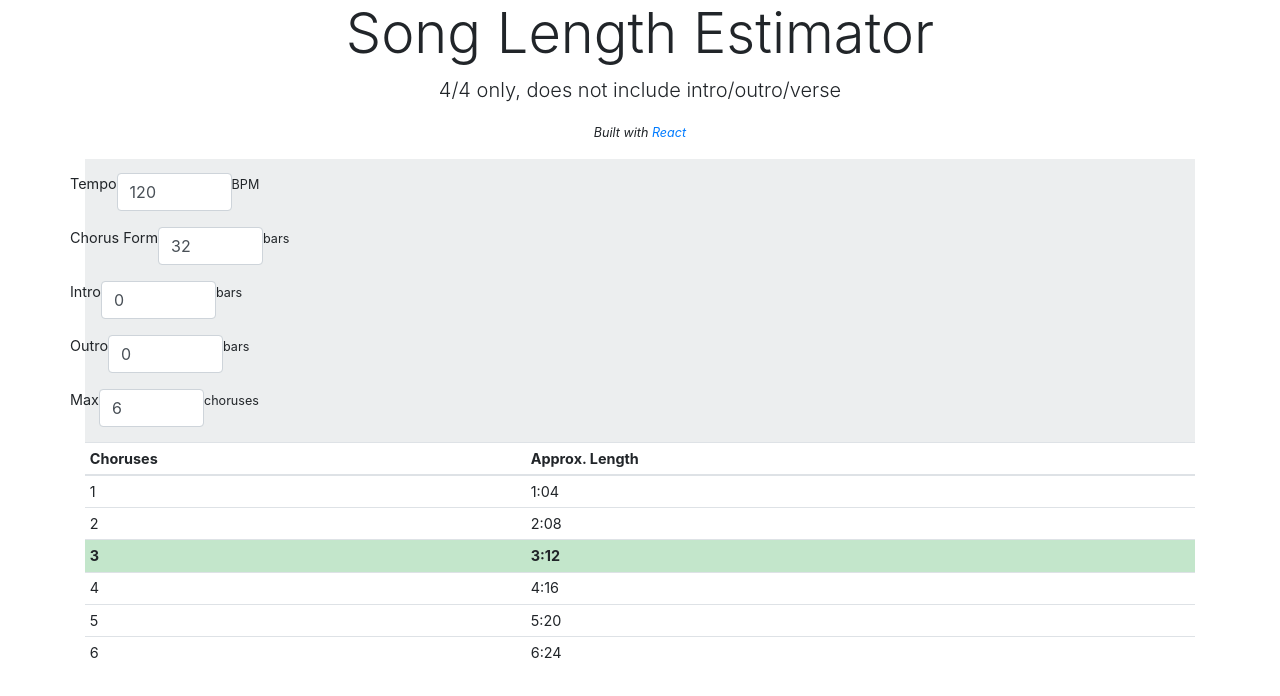
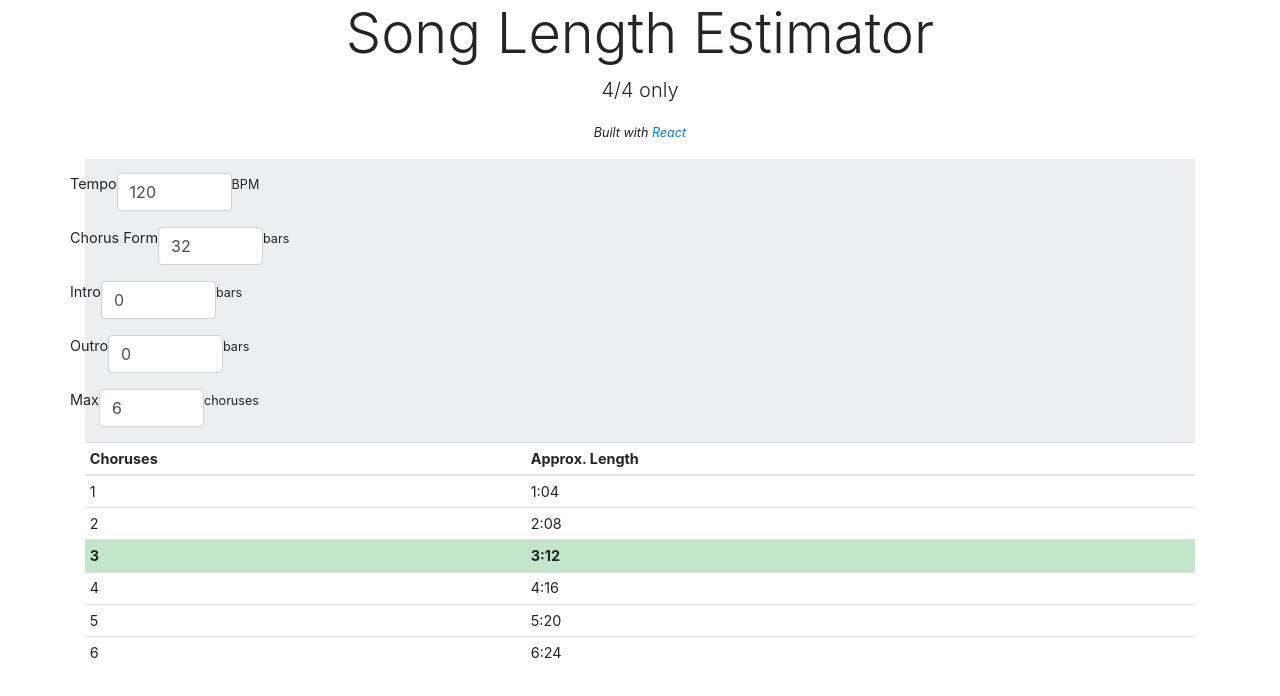
Before and after one commit to alexburr/Estimator, a website: page public/index.html in a window 1280 px wide. Drawn offline with nearby package versions, Linux system fonts and the light colour scheme.

Commit message:
Update index subtitle

```diff
--- a/public/index.html
+++ b/public/index.html
@@ -17,7 +17,7 @@
     <div class="container">
         <div class="page-header text-center m-t-1 m-b-3">
             <h1 class="display-4 text-xs-center">Song Length Estimator</h1>
-            <p class="lead text-xs-center">4/4 only, does not include intro/outro/verse</p>
+            <p class="lead text-xs-center">4/4 only</p>
             <p class="text-xs-center font-italic"><small>Built with <a href="https://facebook.github.io/react/">React</a></small></p>
         </div>
         <div id="formContainer"></div>
```
